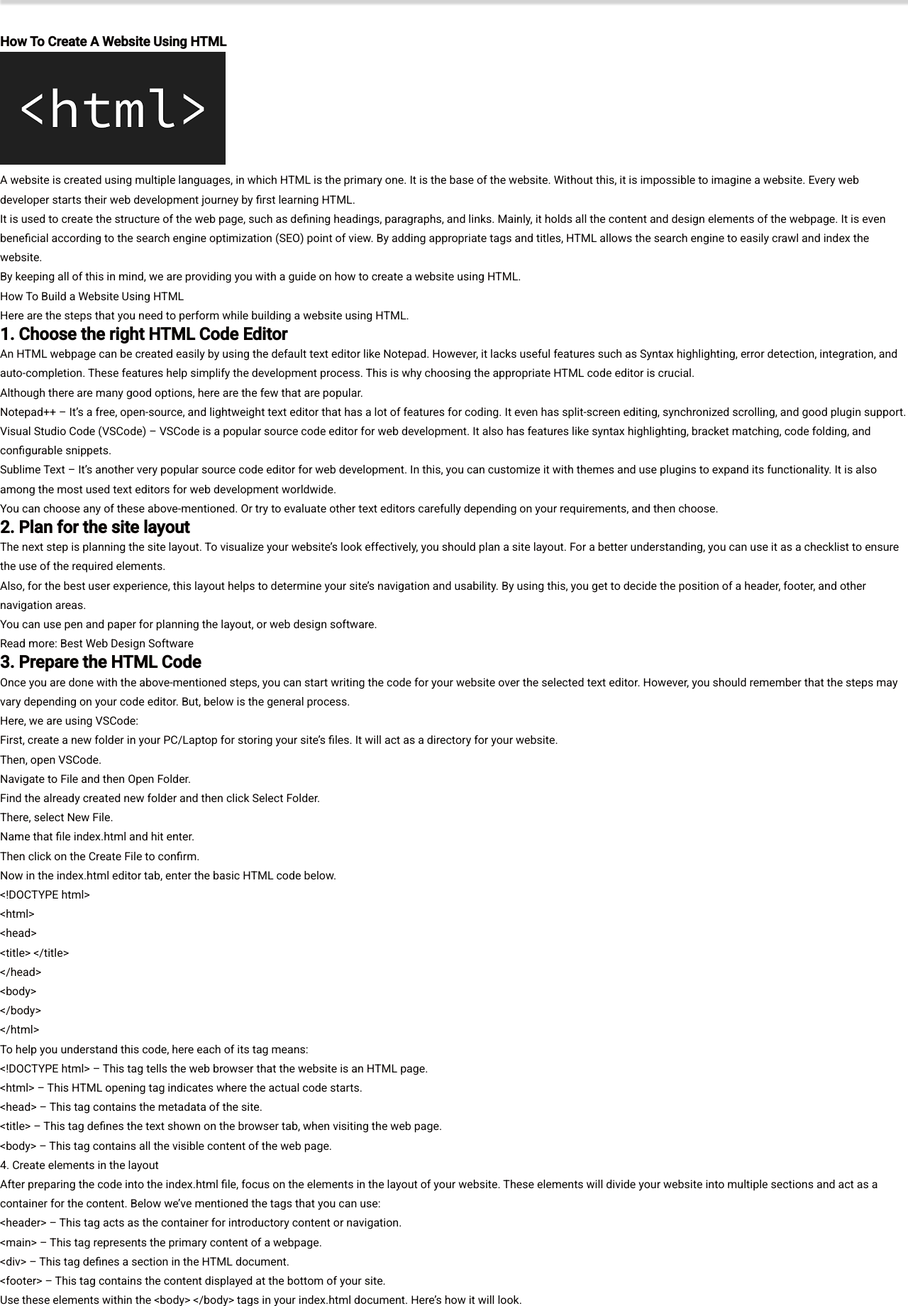
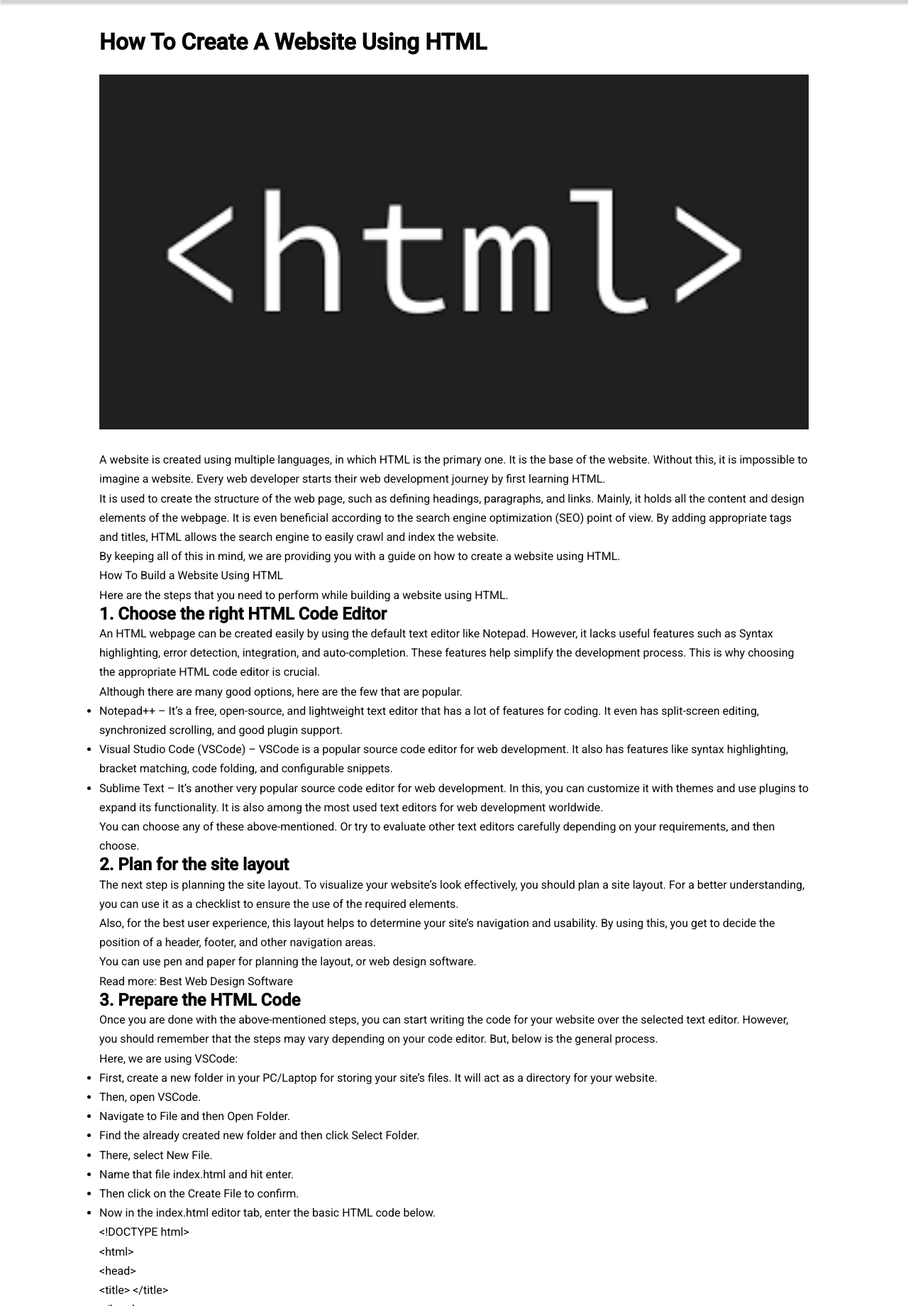
Before and after one commit to aleerabdallah/blogapp, a Django app: a page that uses play/templates/play/post.html in a window 1280 px wide. Shown: the part 82-1922 px from the top of the page at 71% size. Run offline with Django 4.2, Linux system fonts and the light colour scheme; data comes from the database, SQL or seed files in the repository; both versions use the stored data as it was after the commit; data that the repository does not hold is empty; some libraries are stand-ins or nearby versions.

Commit message:
Made some changes in the post .html file

```diff
--- a/play/templates/play/post.html
+++ b/play/templates/play/post.html
@@ -3,12 +3,13 @@
 {% load humanize %}
 {% block content %}
 
-<article class="single_post" style="margin-top: 8rem">
-  <h1>{{post.title}}</h1>
+<div class="single_post_container">
+  <article class="single_post">
+    <h1 class="single_post_title">{{post.title}}</h1>
     <div class="image-wrapper">
-    <img src="{{post.img.url}}" />
+      <img src="{{post.img.url}}" class="img" />
     </div>
-  <div>
+    <div class="post_body">
       <p>{{post.body|safe}}</p>
     </div>
   </article>
@@ -32,6 +33,7 @@
     </div>
   </div>
   {% endfor %}
+</div>
 
 
 {% endblock %}
--- a/static/css/main.css
+++ b/static/css/main.css
@@ -580,6 +580,32 @@
 
 /*? The above styles are for the Footer */
 
+/*! The below styles are for the Single Post */
+.single_post_container {
+  width: 1000px;
+  margin: 3rem auto;
+
+}
+
 .single_post {
-  margin-top: 20rem;
+  margin-top: 8rem;
 }
+
+.single_post_title {
+  font-size: 2rem ;
+  padding-bottom: 2rem;
+}
+
+.post_body {
+  padding: 1.3rem 0px;
+}
+
+
+@media screen and (max-width:768px){
+  .single_post_container {
+    width: 100%;
+    padding: 0px 1rem;
+  }
+}
+
+/*! The above styles are for the Single Post */
```
Also changed, not shown: db.sqlite3. Lines whose indentation alone changed are shown as unchanged.
